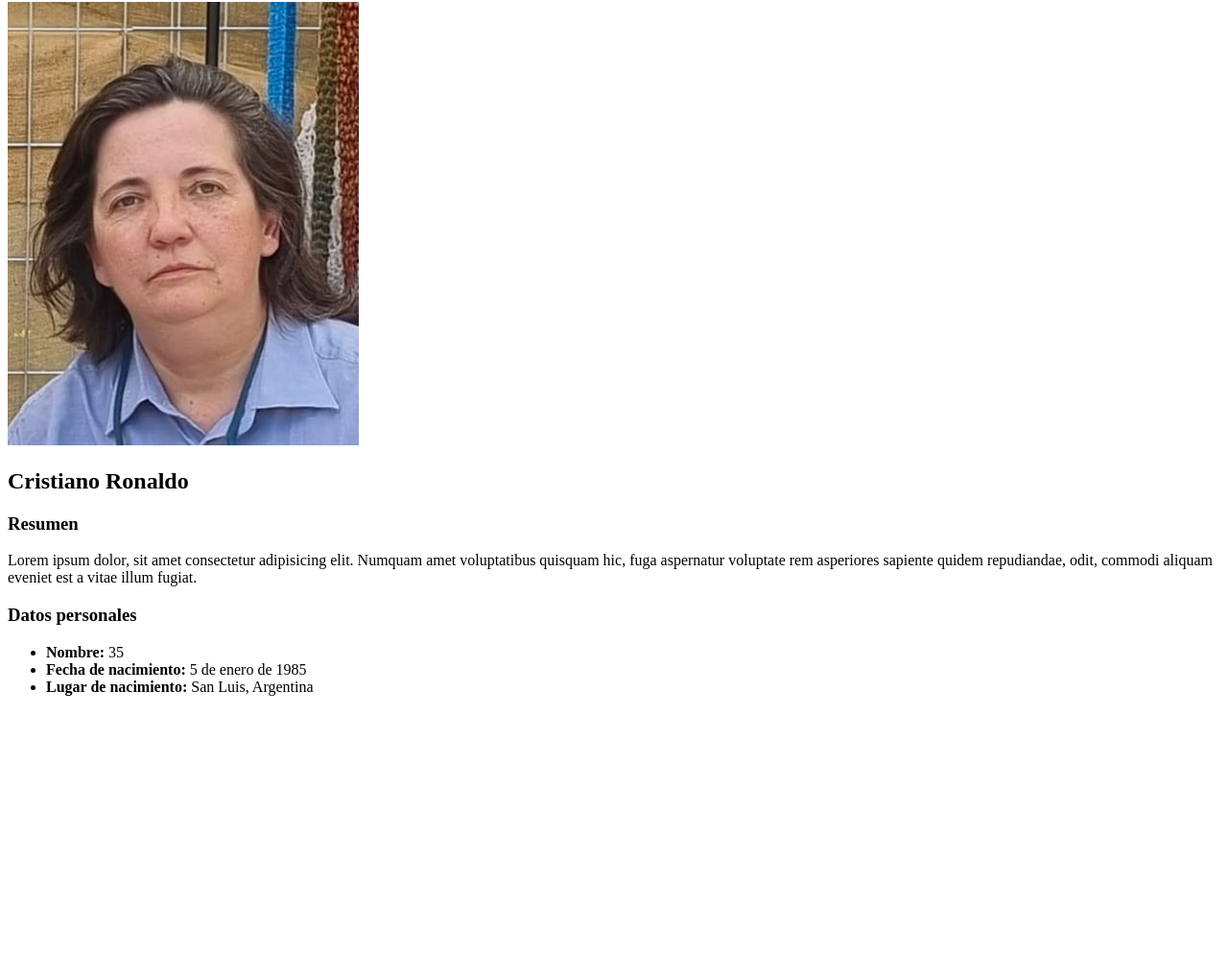
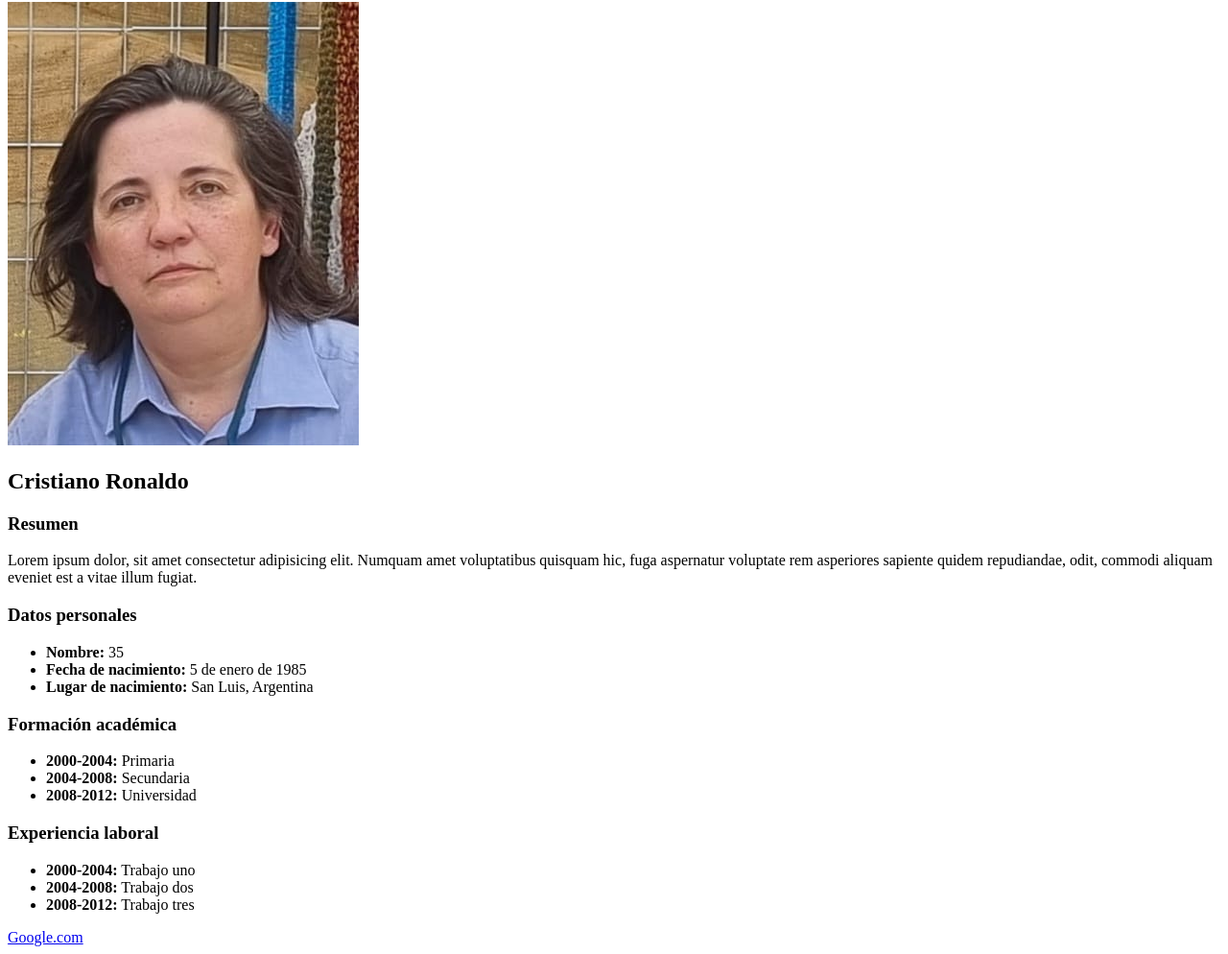
Before and after one commit to aflanog/ejercicio2, a plain HTML site: page index.html in a window 1280 px wide. Shown: the part 78-1072 px from the top of the page at 96% size. Before the commit the page ends 819 px from the top, so only its background shows below. Drawn offline with Linux system fonts and the light colour scheme.

Commit message:
Se crea hipervinculo, y se agregan comentarios al codigo

```diff
--- a/index.html
+++ b/index.html
@@ -6,12 +6,9 @@
     <title>Curriculum Vitae</title>
 </head>
 <body>
-    <header class="header container">
+    <header class="header">
         <div class="container display-flex">
-            <div class="row justify-content-center">
-                <h1 class="title">Curriculum Vitae</h1>
-
-            </div>
+            <h1 class="title">Curriculum Vitae</h1>
         </div>
     </header>
     <img src="./assets/img/foto.jpg" alt="Foto">
@@ -19,10 +16,23 @@
     <h3>Resumen</h3>
     <p>Lorem ipsum dolor, sit amet consectetur adipisicing elit. Numquam amet voluptatibus quisquam hic, fuga aspernatur voluptate rem asperiores sapiente quidem repudiandae, odit, commodi aliquam eveniet est a vitae illum fugiat.</p>
     <h3>Datos personales</h3>
-    <ul>
+    <ul>            <!-- datos de la persona -->
         <li><strong>Nombre:</strong> 35</li>
         <li><strong>Fecha de nacimiento:</strong> 5 de enero de 1985</li>
         <li><strong>Lugar de nacimiento:</strong> San Luis, Argentina</li>
     </ul>
+    <h3>Formación académica</h3>
+    <ul>            <!-- lista correspondiente a los estudios de la persona -->
+        <li><strong>2000-2004:</strong> Primaria</li>
+        <li><strong>2004-2008:</strong> Secundaria</li>
+        <li><strong>2008-2012:</strong> Universidad</li>
+    </ul>
+    <h3>Experiencia laboral</h3>
+    <ul>                    <!-- lista con los trabajos de la persona -->
+        <li><strong>2000-2004:</strong> Trabajo uno</li>
+        <li><strong>2004-2008:</strong> Trabajo dos</li>
+        <li><strong>2008-2012:</strong> Trabajo tres</li>
+    </ul>
+    <a href="http://www.google.com" >Google.com</a>  <!-- creacion de hipervinculo -->
 </body>
 </html>
```
